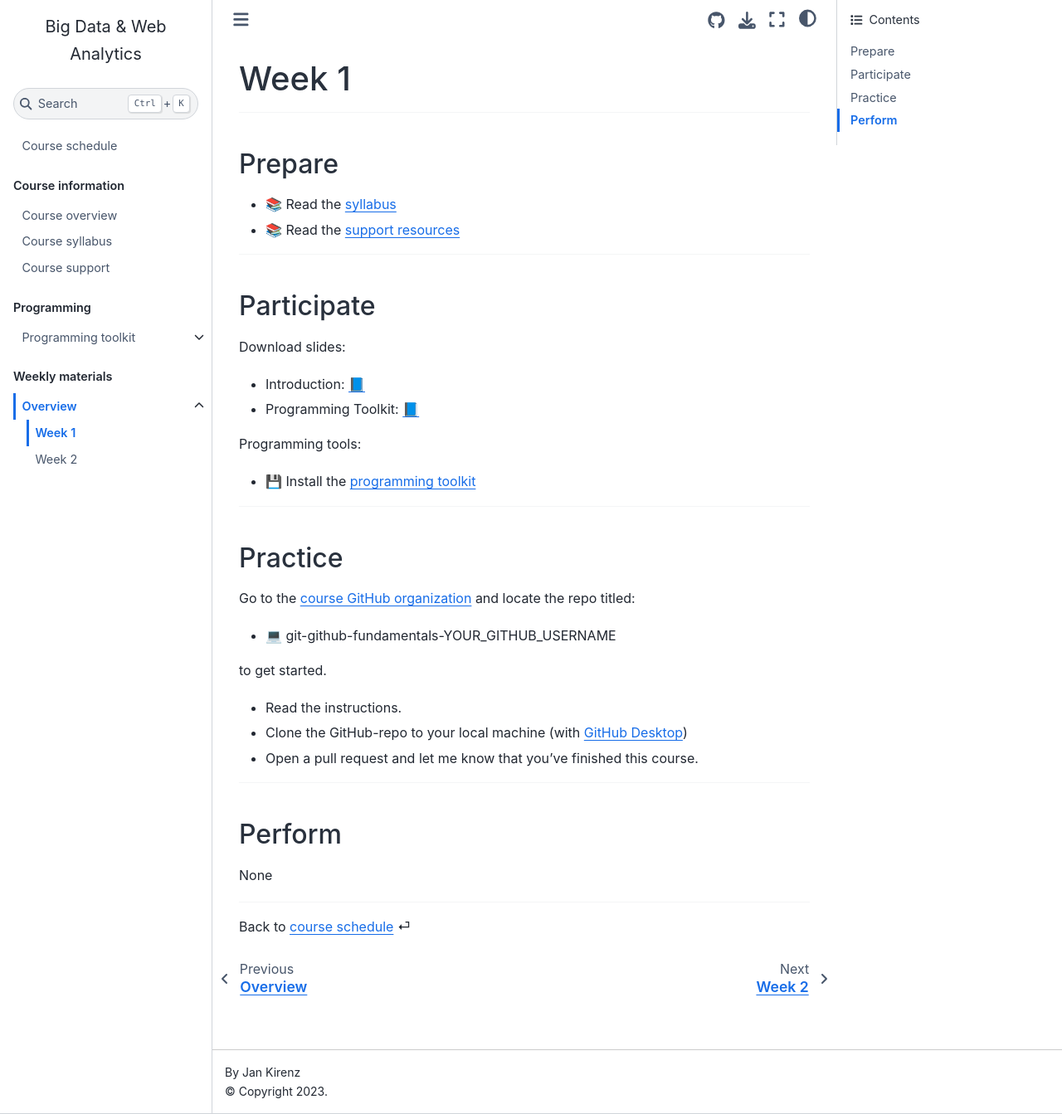
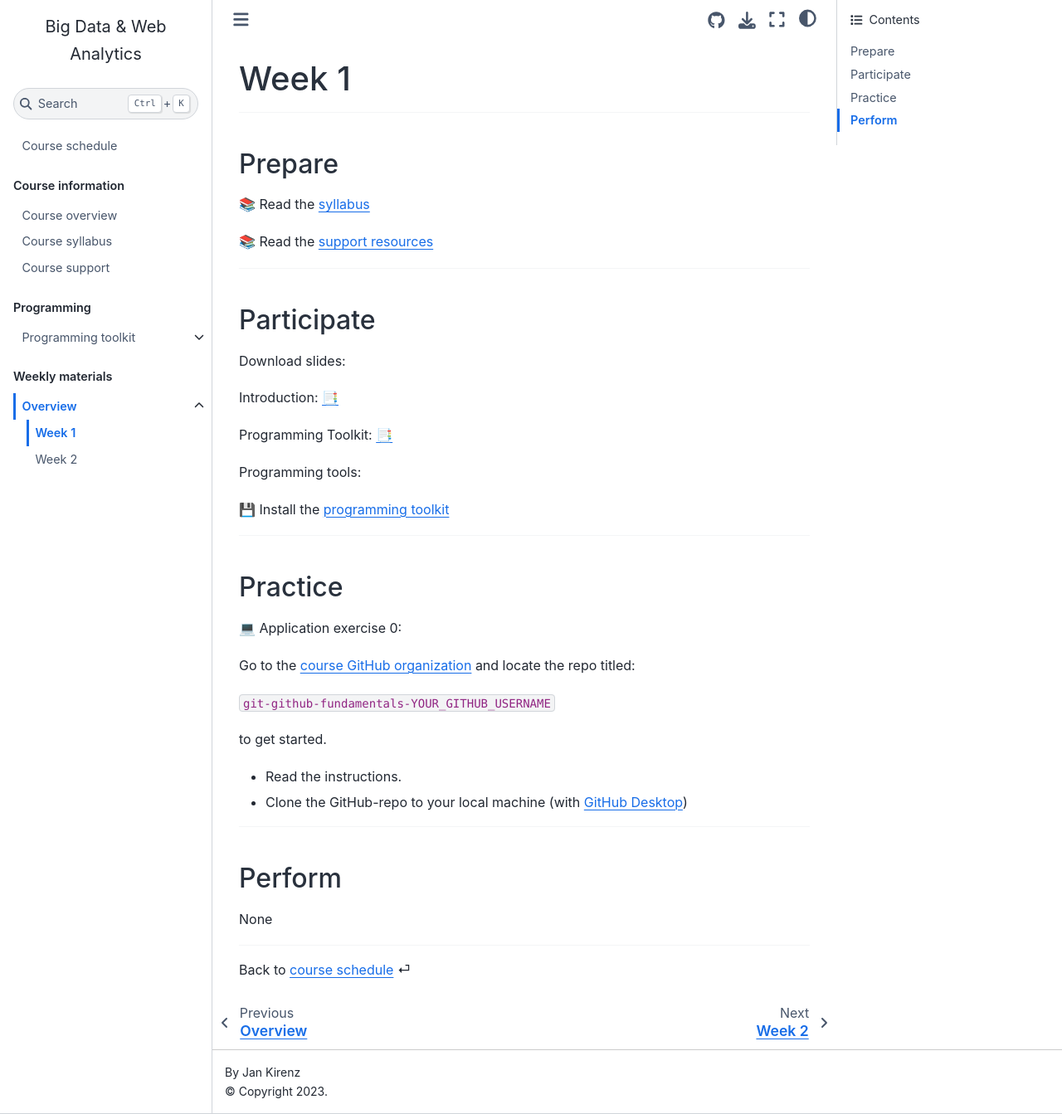
Before and after one commit to om2-ws22/website, a Jupyter Book: the page built from weeks/week1.md, in a window 1280 px wide and 1343 px high. Shown: the whole window at 83% size. Built offline with Jupyter Book 1.0.4 settings and Sphinx 7.4.7 and the Sphinx Book theme 1.1.4, drawn with Linux system fonts in a browser that asks for light colours; comment, search, counter and statistics services are not loaded.

Commit message:
Update week1.md

```diff
--- a/weeks/week1.md
+++ b/weeks/week1.md
@@ -6,9 +6,10 @@
 (prepare)=
 ## Prepare
 
-- 📚 Read the [syllabus](../docs/course-syllabus.md)
+📚 Read the [syllabus](../docs/course-syllabus.md)
 
-- 📚 Read the [support resources](../docs/course-support.md)
+
+📚 Read the [support resources](../docs/course-support.md)
 
 ---
 
@@ -17,14 +18,15 @@
 
 Download slides:
 
-- Introduction: [📘](https://docs.google.com/presentation/d/14mDixoFHReJhc7D3G0ooC_CZJ8R14AcjJLXqFfUmKgo/export/pdf)
+Introduction: [📑](https://docs.google.com/presentation/d/14mDixoFHReJhc7D3G0ooC_CZJ8R14AcjJLXqFfUmKgo/export/pdf)
 
-- Programming Toolkit:	[📘](https://docs.google.com/presentation/d/1AHDCyelaOumvZ9-MRLEaSGCulXvvo-hcoFRrTESQW-c/export/pdf)
+
+Programming Toolkit: [📑](https://docs.google.com/presentation/d/1AHDCyelaOumvZ9-MRLEaSGCulXvvo-hcoFRrTESQW-c/export/pdf)
 
 
 Programming tools:
 
-- 💾 Install the [programming toolkit](../docs/programming-toolkit.md)
+💾 Install the [programming toolkit](../docs/programming-toolkit.md)
 
 
 ---
@@ -32,15 +34,17 @@ Programming tools:
 (practice)=
 ## Practice
 
+💻 Application exercise 0:
+
 Go to the [course GitHub organization](https://github.com/orgs/om2-ws22/repositories) and locate the repo titled:
 
-- 💻 git-github-fundamentals-YOUR_GITHUB_USERNAME
+`git-github-fundamentals-YOUR_GITHUB_USERNAME`
 
 to get started.
 
 - Read the instructions.
 - Clone the GitHub-repo to your local machine (with [GitHub Desktop](https://docs.github.com/en/repositories/creating-and-managing-repositories/cloning-a-repository))
-- Open a pull request and let me know that you’ve finished this course.
+
 
 ---
 
```
